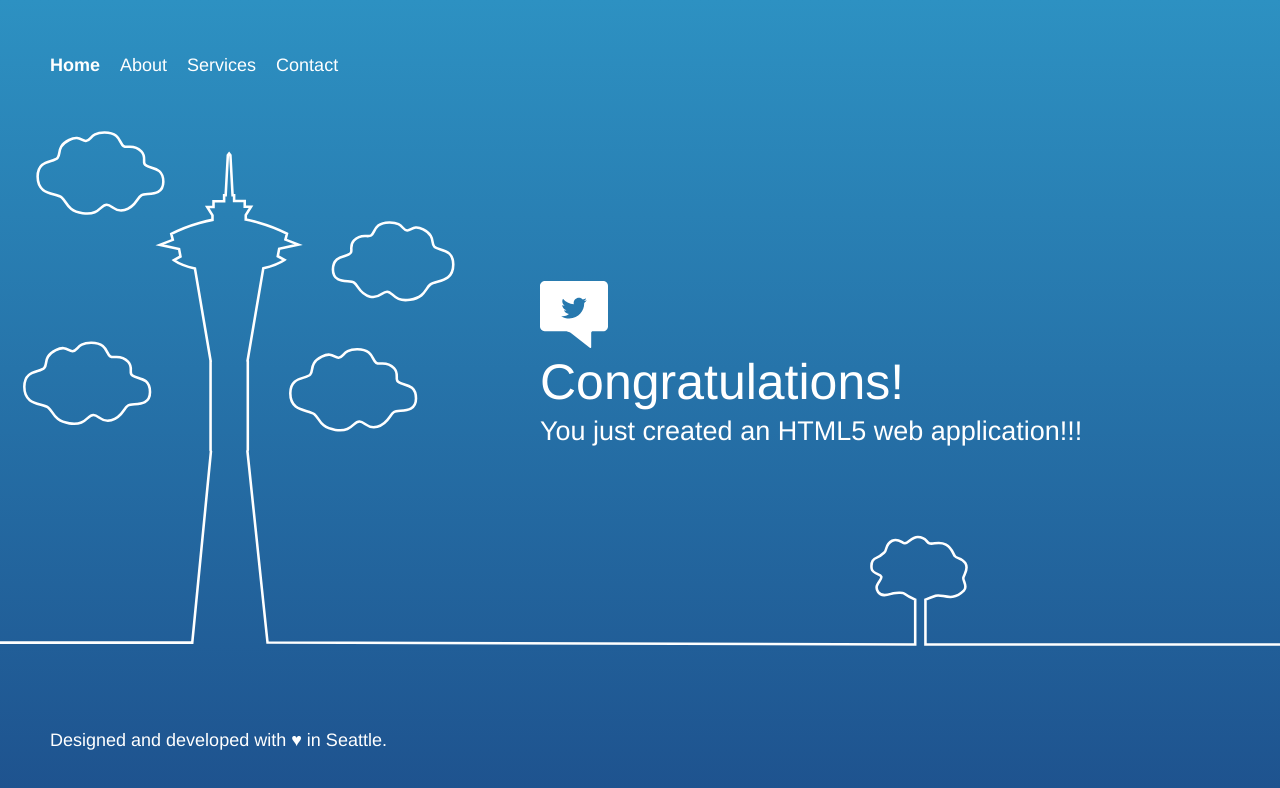
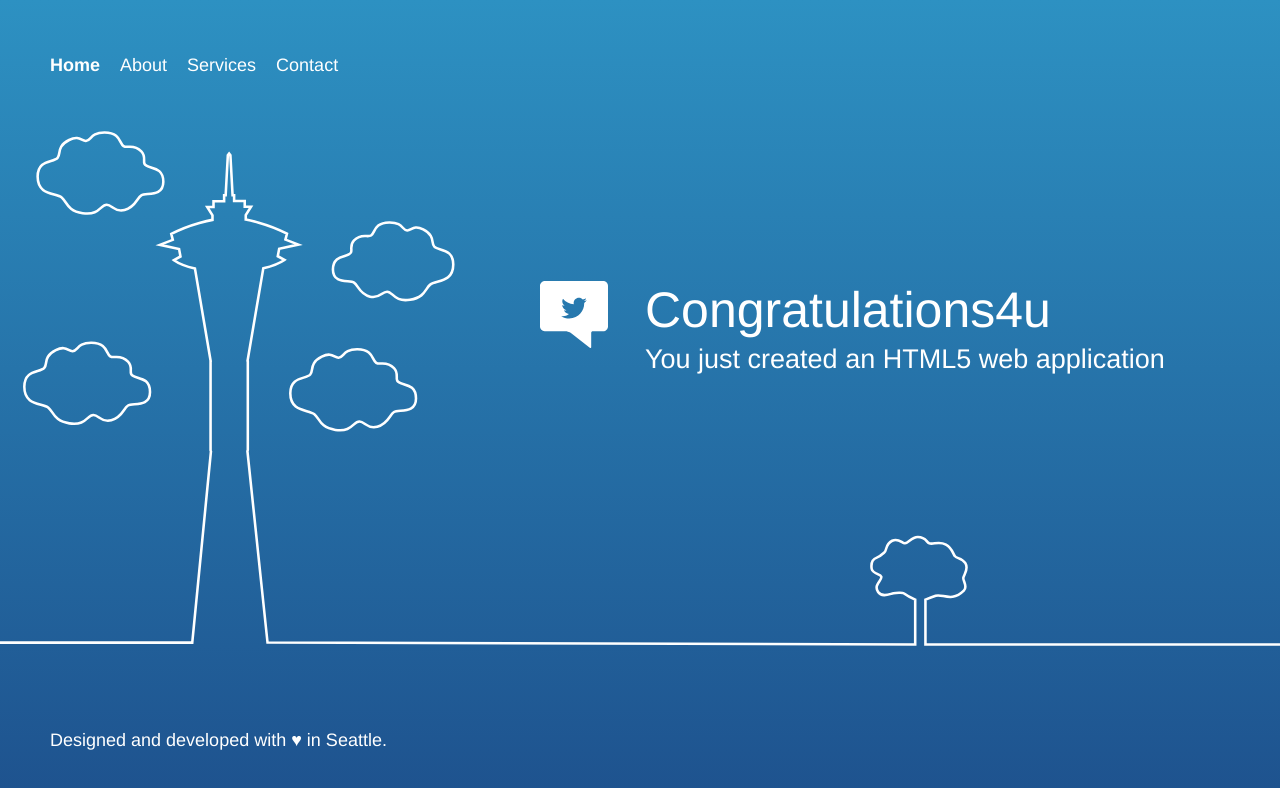
Before and after one commit to rgovind4/ALab3, a plain HTML site: page webpage/index.html in a window 1280 px wide. Drawn offline with Linux system fonts and the light colour scheme.

Commit message:
Update index.html

```diff
--- a/webpage/index.html
+++ b/webpage/index.html
@@ -58,8 +58,8 @@
         <div class="message">
             <a class="twitter-link" href="https://twitter.com/home/?status=I%20created%20a%20project%20with%20AWS%20CodeStar!%20%23AWS%20%23AWSCodeStar%20https%3A%2F%2Faws.amazon.com%2Fcodestar"><img src="img/tweet.svg" /></a>
             <div class="text">
-                <h1>Congratulations!</h1>
-                <h2>You just created an HTML5 web application!!!</h2>
+                <h1>Congratulations4u</h1>
+                <h2>You just created an HTML5 web application</h2>
             </div>
         </div>
     </div>
```
